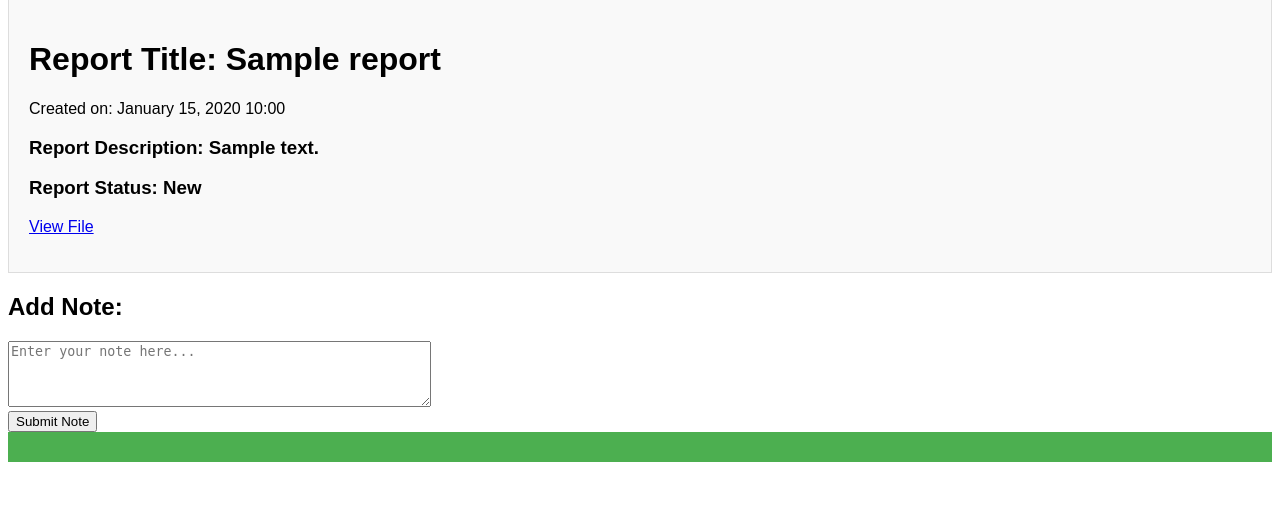
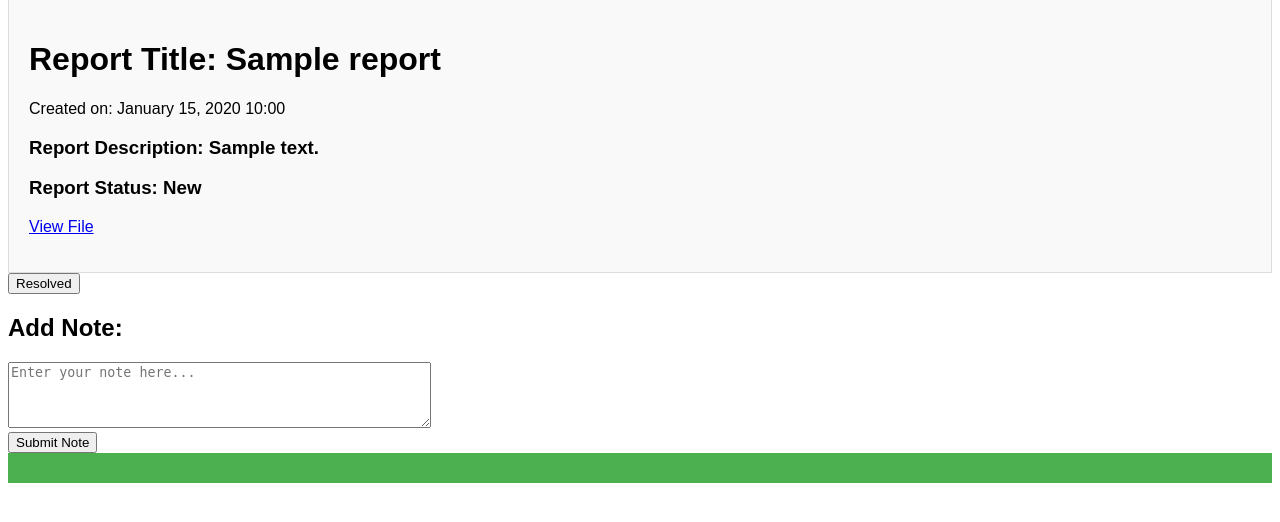
Before and after one commit to SebastianWikt/Campus-Confide-Reporting-App, a Django app: template hooknowsapp/templates/hooknowsapp/one_report.html in a window 1280 px wide. Shown: the part 105-627 px from the top of the page. Run offline with Django 3.2, Linux system fonts and the light colour scheme; the template is opened without the code that fills it: most values are stand-ins (such as "Sample title", 1, 10 or a date in 2020).

Commit message:
resolved button

```diff
--- a/hooknowsapp/templates/hooknowsapp/one_report.html
+++ b/hooknowsapp/templates/hooknowsapp/one_report.html
@@ -29,6 +29,12 @@
     </div>
 
     {% if report.user %}
+    <div class="resolved">
+        <form action="{% url 'report_resolved' report.id %}" method="post">
+           {% csrf_token %}
+            <button type="submit" class="btn btn-primary">Resolved</button>
+        </form>
+    </div>
     <div class="admin-note-form">
         <h2>Add Note:</h2>
         <form action="{% url 'add_admin_note' report.id %}" method="post">
--- a/hooknowsapp/urls.py
+++ b/hooknowsapp/urls.py
@@ -11,5 +11,6 @@ urlpatterns = [
     path('report_submited/', views.report_submitted, name='report_submitted'),
     path('one_report/<int:report_id>/', views.one_report, name='one_report'),
     path('view_user_reports/', views.view_user_reports, name='view_user_reports'),
-    path('add_admin_note/<int:report_id>/', views.add_admin_note, name='add_admin_note')
+    path('add_admin_note/<int:report_id>/', views.add_admin_note, name='add_admin_note'),
+    path('report_resolved/<int:report_id>/', views.report_resolved, name='report_resolved'),
 ]
```
Also changed, not shown: hooknowsapp/views.py (+10 -3 lines).
